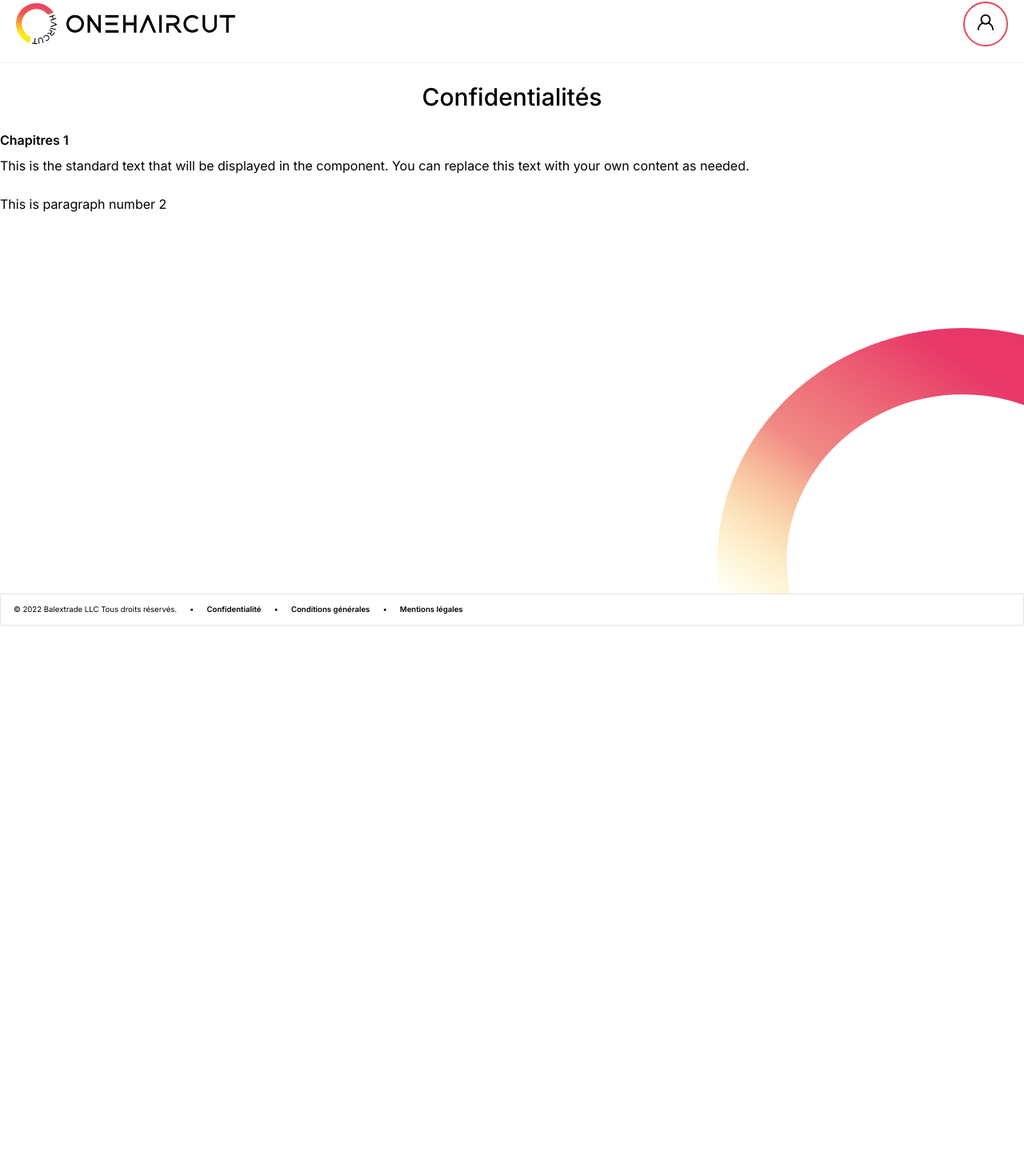
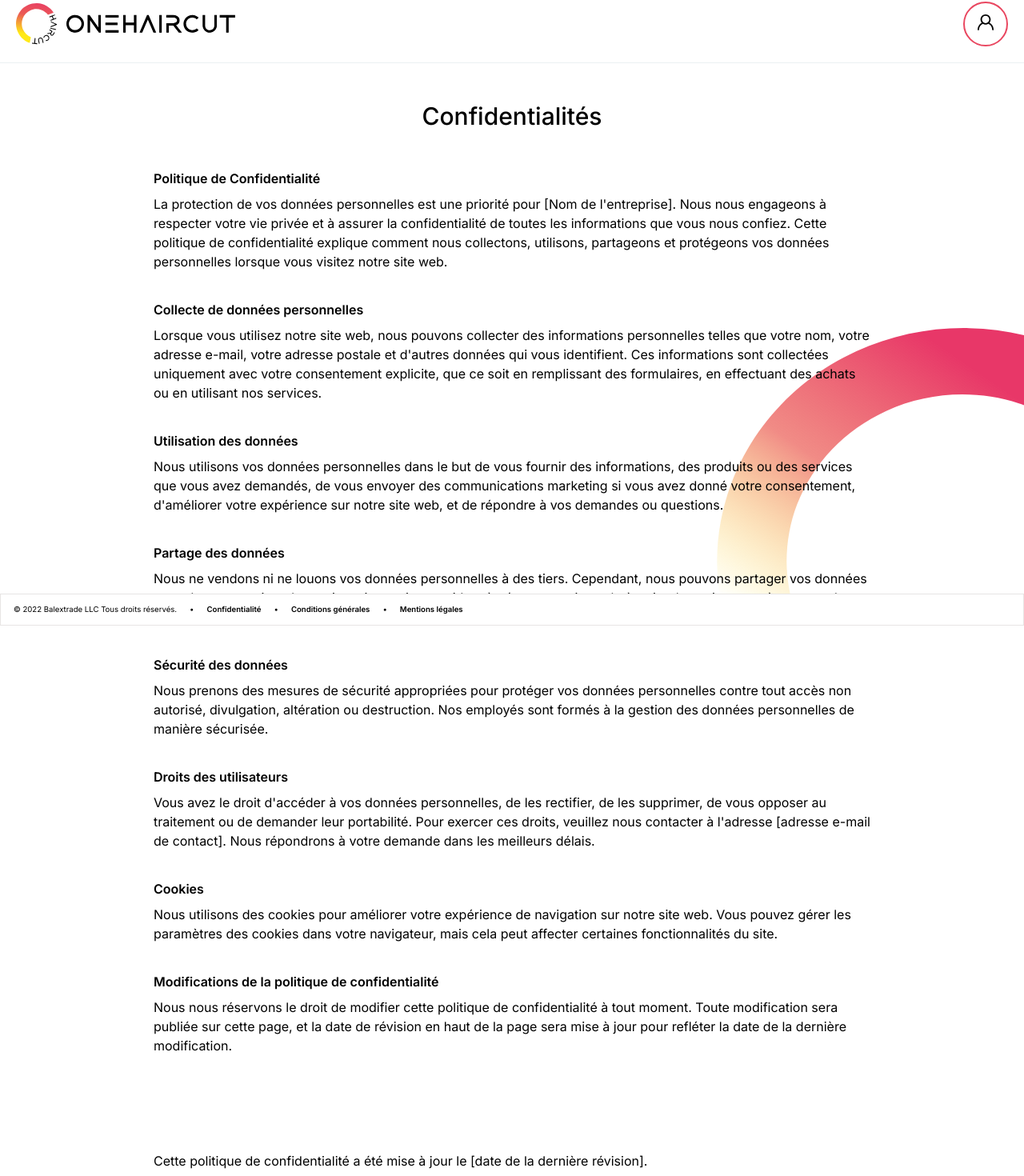
Before and after one commit to silverknight59222/onehaircut-frontend, a Next.js app: page /confidentiality in a window 1280 px wide. Shown: the part 18-1488 px from the top of the page at 80% size. Before the commit the page ends 800 px from the top, so only its background shows below. Built offline with nearby package versions, Linux system fonts and the light colour scheme.

Commit message:
Confidentiality design improvement

```diff
--- a/src/components/shared/confidentiality.tsx
+++ b/src/components/shared/confidentiality.tsx
@@ -27,16 +27,56 @@ const confidentialityPage = () => {
           </div>
         </div>
       </div>
-      <div>
-        <h1 className={`my-6 ${Theme_A.textFont.headerH1}`}>Confidentialités</h1>
-        <h1 className={`my-3 ${Theme_A.textFont.headerH4}`}>Chapitres 1</h1>
+      <div className='mx-48 mb-16'>
+        <h1 className={`my-12 ${Theme_A.textFont.headerH1}`}>Confidentialités</h1>
+        <h1 className={`my-3 ${Theme_A.textFont.headerH4}`}>
+          Politique de Confidentialité</h1>
         <p className='pb-6'>
-          This is the standard text that will be displayed in the component.
-          You can replace this text with your own content as needed.
+          La protection de vos données personnelles est une priorité pour [Nom de l'entreprise]. Nous nous engageons à respecter votre vie privée et à assurer la confidentialité de toutes les informations que vous nous confiez. Cette politique de confidentialité explique comment nous collectons, utilisons, partageons et protégeons vos données personnelles lorsque vous visitez notre site web.
         </p>
+        <h1 className={`my-3 ${Theme_A.textFont.headerH4}`}>
+          Collecte de données personnelles</h1>
         <p className='pb-6'>
-          This is paragraph number 2
+          Lorsque vous utilisez notre site web, nous pouvons collecter des informations personnelles telles que votre nom, votre adresse e-mail, votre adresse postale et d'autres données qui vous identifient. Ces informations sont collectées uniquement avec votre consentement explicite, que ce soit en remplissant des formulaires, en effectuant des achats ou en utilisant nos services.
         </p>
+        <h1 className={`my-3 ${Theme_A.textFont.headerH4}`}>
+          Utilisation des données</h1>
+        <p className='pb-6'>
+          Nous utilisons vos données personnelles dans le but de vous fournir des informations, des produits ou des services que vous avez demandés, de vous envoyer des communications marketing si vous avez donné votre consentement, d'améliorer votre expérience sur notre site web, et de répondre à vos demandes ou questions.
+        </p>
+        <h1 className={`my-3 ${Theme_A.textFont.headerH4}`}>
+          Partage des données</h1>
+        <p className='pb-6'>
+          Nous ne vendons ni ne louons vos données personnelles à des tiers. Cependant, nous pouvons partager vos données avec des prestataires de services tiers qui nous aident à gérer notre site web, à traiter les paiements, à envoyer des e-mails, ou à mener des enquêtes, à condition qu'ils s'engagent à respecter notre politique de confidentialité.
+        </p>
+        <h1 className={`my-3 ${Theme_A.textFont.headerH4}`}>
+          Sécurité des données</h1>
+        <p className='pb-6'>
+          Nous prenons des mesures de sécurité appropriées pour protéger vos données personnelles contre tout accès non autorisé, divulgation, altération ou destruction. Nos employés sont formés à la gestion des données personnelles de manière sécurisée.
+        </p>
+        <h1 className={`my-3 ${Theme_A.textFont.headerH4}`}>
+          Droits des utilisateurs</h1>
+        <p className='pb-6'>
+          Vous avez le droit d'accéder à vos données personnelles, de les rectifier, de les supprimer, de vous opposer au traitement ou de demander leur portabilité. Pour exercer ces droits, veuillez nous contacter à l'adresse [adresse e-mail de contact]. Nous répondrons à votre demande dans les meilleurs délais.
+        </p>
+
+
+        <h1 className={`my-3 ${Theme_A.textFont.headerH4}`}>
+          Cookies</h1>
+        <p className='pb-6'>
+          Nous utilisons des cookies pour améliorer votre expérience de navigation sur notre site web. Vous pouvez gérer les paramètres des cookies dans votre navigateur, mais cela peut affecter certaines fonctionnalités du site.
+        </p>
+
+        <h1 className={`my-3 ${Theme_A.textFont.headerH4}`}>
+          Modifications de la politique de confidentialité</h1>
+        <p className='pb-6'>
+          Nous nous réservons le droit de modifier cette politique de confidentialité à tout moment. Toute modification sera publiée sur cette page, et la date de révision en haut de la page sera mise à jour pour refléter la date de la dernière modification.
+        </p>
+
+        <p className='pt-24'>
+          Cette politique de confidentialité a été mise à jour le [date de la dernière révision].
+        </p>
+
       </div>
 
     </div>
```
